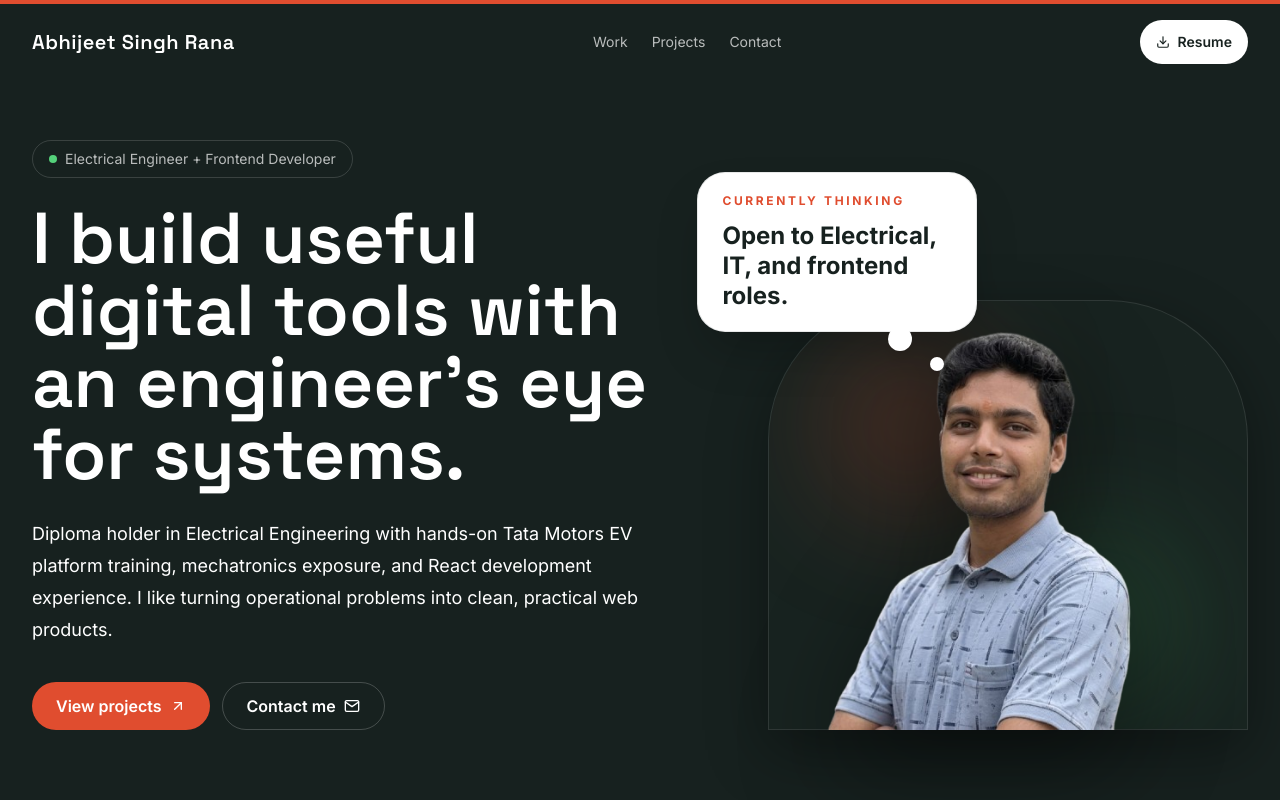
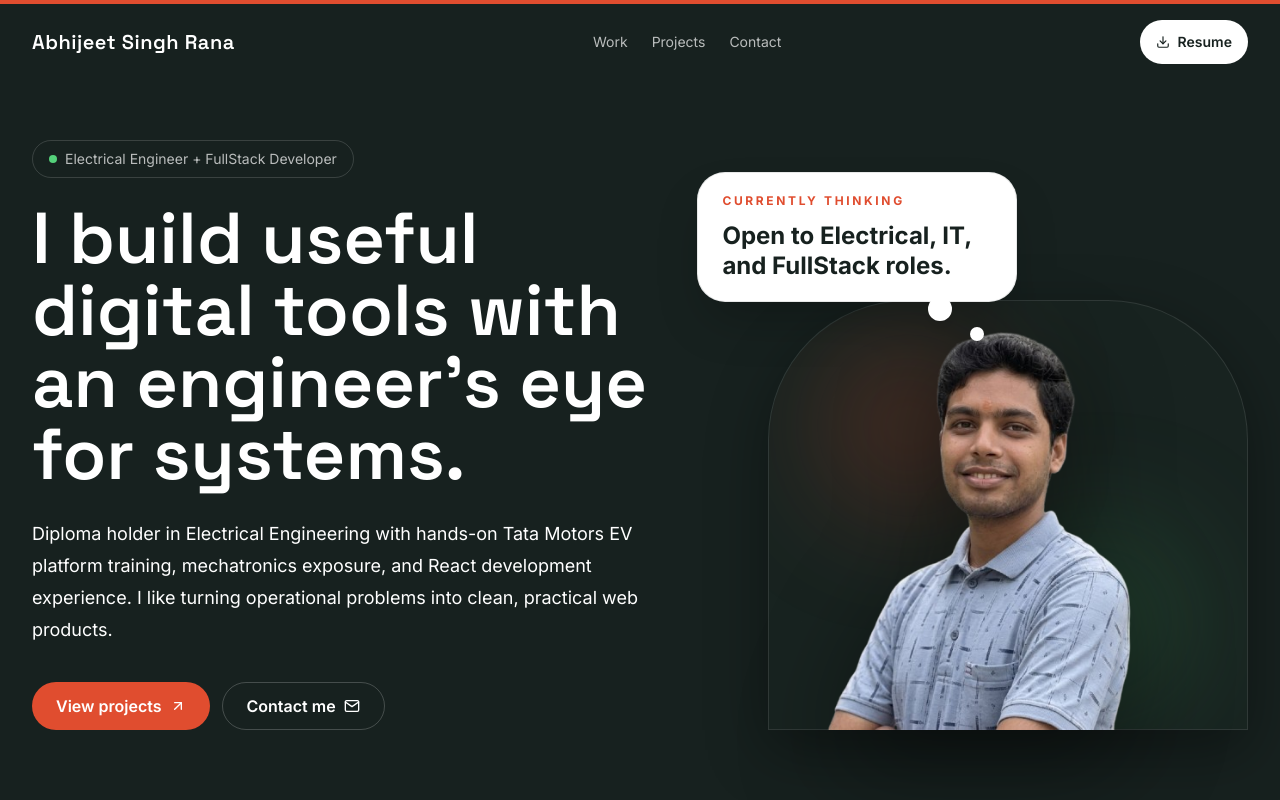
Before and after one commit to abhi-1288/portfolio, a React (Vite) app: page / in a window 1280 px wide. Shown: the top 800 px of the page. Built offline with nearby package versions, Linux system fonts and the light colour scheme; a web font is replaced by a local one.

Commit message:
resume update

```diff
--- a/src-version-2/App.jsx
+++ b/src-version-2/App.jsx
@@ -40,7 +40,7 @@ const projects = [
   },
   {
     title: "Resume Builder",
-    type: "Frontend Tool",
+    type: "FullStack Tool",
     href: "https://resume-creater.vercel.app/",
     description:
       "A beginner-friendly resume creator focused on quick editing and clear output.",
@@ -48,7 +48,7 @@ const projects = [
   },
   {
     title: "Weather App",
-    type: "Frontend Utility",
+    type: "FullStack Utility",
     href: "https://mui-site.vercel.app/",
     description:
       "A straightforward weather app that delivers current conditions with a clean design, with data from the OpenWeatherMap API.",
@@ -56,10 +56,10 @@ const projects = [
   },
   {
     title: "Todo App",
-    type: "Frontend App",
+    type: "FullStack App",
     href: "https://class-based-todo.netlify.app",
     description: "A simple todo app built with a class-based React approach.",
-    tags: ["React", "JavaScript", "Frontend", "Material UI"],
+    tags: ["React", "JavaScript", "FullStack", "Material UI"],
   },
 ];
 
@@ -126,8 +126,7 @@ const certificates = [
   "NCC C Certificate",
 ];
 
-const internship = [
-];
+const internship = [];
 
 function ExternalLink({ href, children, className = "" }) {
   return (
@@ -140,77 +139,87 @@ function ExternalLink({ href, children, className = "" }) {
 function App() {
   useEffect(() => {
     const created = [];
-    const siteUrl = window?.location?.origin || '';
-    const title = 'Abhijeet Singh Rana — Electrical Engineer & Frontend Developer';
-    const description = 'Diploma holder in Electrical Engineering with practical EV platform training and React frontend experience. Open to electrical, IT and frontend roles.';
+    const siteUrl = window?.location?.origin || "";
+    const title =
+      "Abhijeet Singh Rana — Electrical Engineer & FullStack Developer";
+    const description =
+      "Diploma holder in Electrical Engineering with practical EV platform training and NodeJS Fullstack experience. Open to electrical, IT and FullStack roles.";
 
     document.title = title;
 
     const createMeta = (attrName, attrValue, content) => {
-      const m = document.createElement('meta');
+      const m = document.createElement("meta");
       m.setAttribute(attrName, attrValue);
       m.content = content;
-      m.dataset.generatedBy = 'seo-script';
+      m.dataset.generatedBy = "seo-script";
       document.head.appendChild(m);
       created.push(m);
       return m;
     };
 
     // Basic meta
-    createMeta('name', 'description', description);
-    createMeta('name', 'robots', 'index,follow');
-    createMeta('name', 'keywords', 'Electrical Engineer, Frontend Developer, React, Tailwind, EV, Substation');
+    createMeta("name", "description", description);
+    createMeta("name", "robots", "index,follow");
+    createMeta(
+      "name",
+      "keywords",
+      "Electrical Engineer, FullStack Developer, React, Tailwind, NodeJS, NextJS, Typescript, MongoDB EV, Substation",
+    );
 
     // Open Graph
-    createMeta('property', 'og:title', title);
-    createMeta('property', 'og:description', description);
-    createMeta('property', 'og:type', 'website');
-    createMeta('property', 'og:url', siteUrl + window.location.pathname);
-    createMeta('property', 'og:image', siteUrl + '/imgs/profile_2.png');
+    createMeta("property", "og:title", title);
+    createMeta("property", "og:description", description);
+    createMeta("property", "og:type", "website");
+    createMeta("property", "og:url", siteUrl + window.location.pathname);
+    createMeta("property", "og:image", siteUrl + "/imgs/profile_2.png");
 
     // Twitter card
-    createMeta('name', 'twitter:card', 'summary_large_image');
-    createMeta('name', 'twitter:title', title);
-    createMeta('name', 'twitter:description', description);
+    createMeta("name", "twitter:card", "summary_large_image");
+    createMeta("name", "twitter:title", title);
+    createMeta("name", "twitter:description", description);
 
     // canonical link
-    const link = document.createElement('link');
-    link.rel = 'canonical';
+    const link = document.createElement("link");
+    link.rel = "canonical";
     link.href = siteUrl + window.location.pathname;
-    link.dataset.generatedBy = 'seo-script';
+    link.dataset.generatedBy = "seo-script";
     document.head.appendChild(link);
     created.push(link);
 
     // JSON-LD structured data (Person + simple workExperience)
     const jsonLd = {
-      '@context': 'https://schema.org',
-      '@type': 'Person',
-      name: 'Abhijeet Singh Rana',
-      jobTitle: 'Electrical Engineer & Frontend Developer',
+      "@context": "https://schema.org",
+      "@type": "Person",
+      name: "Abhijeet Singh Rana",
+      jobTitle: "Electrical Engineer & FullStack Developer",
       url: siteUrl,
       sameAs: [
-        'https://linkedin.com/in/abhijeet-singh-rana-178a4623a',
-        'https://github.com/abhi-1288',
+        "https://linkedin.com/in/abhijeet-singh-rana-178a4623a",
+        "https://github.com/abhi-1288",
       ],
       worksFor: {
-        '@type': 'Organization',
-        name: internship && internship.length > 0 ? internship[0].split(' at ')[1] || 'Uttarakhand Power Corporation Limited' : 'Independent',
+        "@type": "Organization",
+        name:
+          internship && internship.length > 0
+            ? internship[0].split(" at ")[1] ||
+              "Uttarakhand Power Corporation Limited"
+            : "Independent",
       },
       description,
       knowsAbout: skills,
-      alumniOf: 'Govt. Polytechnic College',
+      alumniOf: "Govt. Polytechnic College",
       workExperience: experience.map((e) => ({
-        '@type': 'Role',
+        "@type": "Role",
         roleName: e.role,
         startDate: e.time,
-        employer: { '@type': 'Organization', name: e.org },
+        employer: { "@type": "Organization", name: e.org },
       })),
     };
 
-    const ld = document.createElement('script');
-    ld.type = 'application/ld+json';
+    const ld = document.createElement("script");
+    ld.type = "application/ld+json";
     ld.text = JSON.stringify(jsonLd);
-    ld.dataset.generatedBy = 'seo-script';
+    ld.dataset.generatedBy = "seo-script";
     document.head.appendChild(ld);
     created.push(ld);
 
@@ -254,7 +263,7 @@ function App() {
           <div className="flex flex-col justify-center">
             <div className="mb-6 inline-flex w-fit items-center gap-2 rounded-full border border-white/15 px-4 py-2 text-sm text-white/70">
               <span className="h-2 w-2 rounded-full bg-[#54d17a]" />
-              Electrical Engineer + Frontend Developer
+              Electrical Engineer + FullStack Developer
             </div>
             <h1 className="max-w-4xl font-display text-5xl leading-[0.96] md:text-7xl">
               I build useful digital tools with an engineer&apos;s eye for
@@ -282,7 +291,7 @@ function App() {
             </div>
           </div>
 
-          <div className="relative min-h-[430px] overflow-visible md:min-h-[500px]">
+          <div className="relative flex flex-col items-center md:block min-h-[580px] md:min-h-[500px]">
             {/* Animated Background Shape */}
             <div
               className="
@@ -334,15 +343,21 @@ function App() {
             {/* Floating Card */}
             <div
               className="
-      absolute left-0 top-4 z-20
-      max-w-[280px]
+    relative z-20
+    w-full max-w-[320px]
+    mb-6
+
     rounded-[28px]
     border border-[#17211f]/10
     bg-white
     px-6 py-5
     text-[#17211f]
     shadow-2xl
-      md:left-2 md:top-8
+
+    md:absolute
+    md:left-2
+    md:top-8
+    md:mb-0
   "
             >
               <p className="text-xs font-bold uppercase tracking-[0.22em] text-[#e04d2f]">
@@ -350,7 +365,7 @@ function App() {
               </p>
 
               <h3 className="mt-3 text-2xl font-bold leading-tight">
-                Open to Electrical, IT, and frontend roles.
+                Open to Electrical, IT, and FullStack roles.
               </h3>
 
               <span className="absolute -bottom-5 right-16 h-6 w-6 rounded-full bg-white shadow-lg" />
@@ -475,7 +490,7 @@ function App() {
               Selected Projects
             </p>
             <h2 className="mt-3 font-display text-4xl md:text-5xl">
-              Apps that show the frontend side.
+              Apps that show the FullStack side.
             </h2>
           </div>
           <ExternalLink
@@ -525,7 +540,9 @@ function App() {
       </section>
 
       <section className="bg-white px-5 py-16 md:px-8 md:py-24">
-        <div className={`mx-auto grid max-w-7xl gap-10 ${internship && internship.length > 0 ? 'md:grid-cols-3' : 'md:grid-cols-2'}`}>
+        <div
+          className={`mx-auto grid max-w-7xl gap-10 ${internship && internship.length > 0 ? "md:grid-cols-3" : "md:grid-cols-2"}`}
+        >
           <div className="rounded-lg border border-[#17211f]/12 p-6">
             <FiAward className="text-3xl text-[#e04d2f]" aria-hidden="true" />
             <h2 className="mt-4 font-display text-4xl">Education</h2>
@@ -546,7 +563,10 @@ function App() {
           </div>
           {internship && internship.length > 0 && (
             <div className="rounded-lg border border-[#17211f]/12 p-6">
-              <FiBriefcase className="text-3xl text-[#e04d2f]" aria-hidden="true" />
+              <FiBriefcase
+                className="text-3xl text-[#e04d2f]"
+                aria-hidden="true"
+              />
               <h2 className="mt-4 font-display text-4xl">Internship</h2>
               <ul className="mt-6 list-disc list-inside space-y-3 text-[#17211f]/70 marker:text-blue-500">
                 {internship.map((item) => (
```
Also changed, not shown: 2 other files (tests, documents, lock files or other folders). Lines whose indentation alone changed are shown as unchanged.
